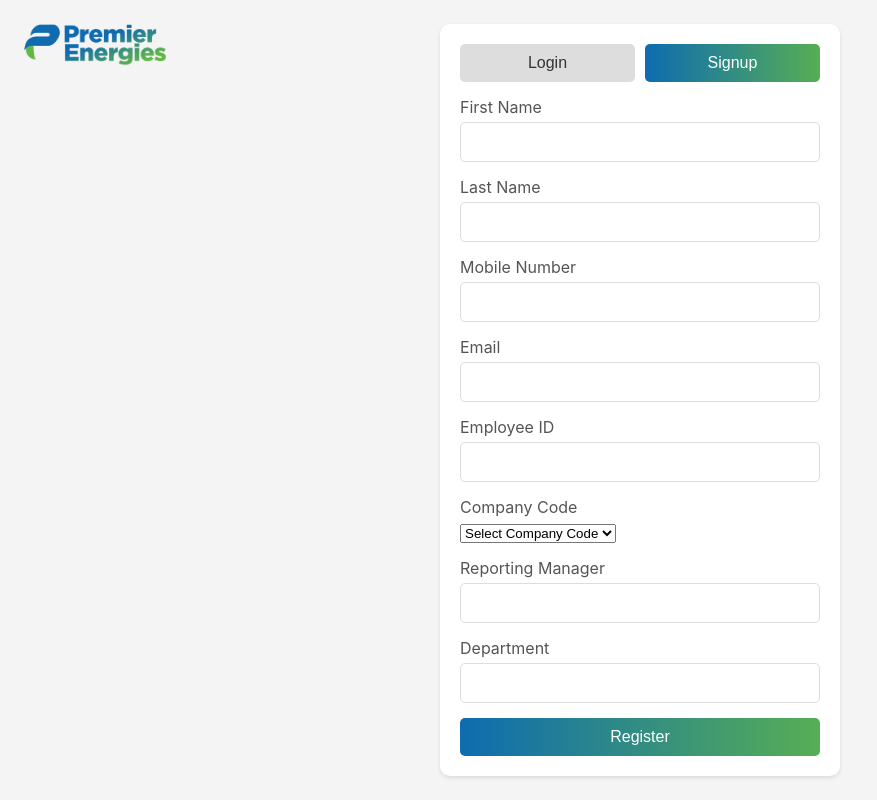
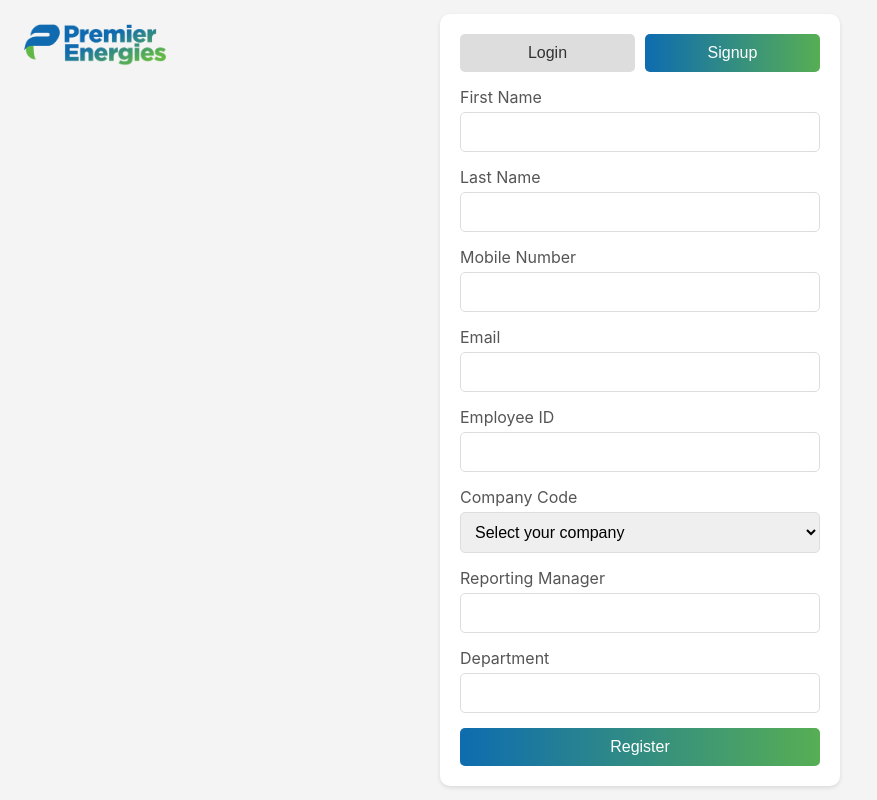
Before and after one commit to aarnav1729/pets, a React (Create React App) app in the folder frontend/: page / in a window 1280 px wide. Both pictures are taken after a click on the button "Signup". Shown: the whole page, without its empty margins (0-877 px from the left). Built offline with nearby package versions, Linux system fonts and the light colour scheme.

Commit message:
update frontend directory files

```diff
--- a/frontend/src/App.js
+++ b/frontend/src/App.js
@@ -1,16 +1,10 @@
 // src/App.js
 import React, { useState } from 'react';
-import { BrowserRouter as Router, Routes, Route, Navigate } from 'react-router-dom';
-import Navbar from './components/Navbar';
+import { BrowserRouter as Router, Routes, Route } from 'react-router-dom';
 import Auth from './components/Auth';
 import Profile from './components/Profile';
-import Home from './components/Home';
-import IT from './components/IT';
-import SAP from './components/SAP';
-import Dashboard from './components/Dashboard';
 import './App.css';
 import './auth.css';
-import './navbar.css';
 
 const App = () => {
   const [isAuthenticated, setIsAuthenticated] = useState(false);
@@ -29,19 +23,15 @@ const App = () => {
   return (
     <Router>
       <div className="app">
-        {isAuthenticated && <Navbar />}
         <Routes>
           <Route
             path="/"
-            element={isAuthenticated ? <Home /> : <Auth onLogin={handleLogin} />}
+            element={!isAuthenticated ? <Auth onLogin={handleLogin} /> : <Profile user={user} onLogout={handleLogout} />}
           />
           <Route
             path="/profile"
             element={<Profile user={user} onLogout={handleLogout} />}
           />
-          <Route path="/it" element={<IT />} />
-          <Route path="/sap" element={<SAP />} />
-          <Route path="/dashboard" element={<Dashboard />} />
         </Routes>
       </div>
     </Router>
--- a/frontend/src/auth.css
+++ b/frontend/src/auth.css
@@ -6,15 +6,15 @@
   height: 100vh;
   background-color: #f4f4f4;
   position: relative;
-  padding: 20px; /* Added padding for smaller screens */
-  box-sizing: border-box; /* Ensure padding and border are included in element's total width and height */
+  padding: 20px;
+  box-sizing: border-box;
 }
 
 .auth-logo {
   position: absolute;
   top: 20px;
   left: 20px;
-  width: 150px; /* Reduced size for better responsiveness */
+  width: 150px;
   height: auto;
 }
 
@@ -24,15 +24,15 @@
   border-radius: 10px;
   box-shadow: 0 2px 4px rgba(0, 0, 0, 0.1);
   width: 100%;
-  max-width: 400px; /* Added max-width for responsiveness */
-  box-sizing: border-box; /* Ensure padding and border are included in element's total width and height */
+  max-width: 400px;
+  box-sizing: border-box;
 }
 
 .auth-form h2 {
   margin-bottom: 20px;
   font-size: 24px;
   color: #333;
-  text-align: center; /* Centered text for better appearance on small screens */
+  text-align: center;
 }
 
 .auth-form div {
@@ -45,13 +45,14 @@
   color: #555;
 }
 
-.auth-form input {
+.auth-form input,
+.auth-form select {
   width: 100%;
   padding: 10px;
   font-size: 16px;
   border: 1px solid #ddd;
   border-radius: 5px;
-  box-sizing: border-box; /* Ensure padding and border are included in element's total width and height */
+  box-sizing: border-box;
 }
 
 .auth-form button {
@@ -110,7 +111,7 @@
   color: white;
   cursor: pointer;
   transition: background 0.3s ease;
-  margin-top: 20px; /* Add margin to separate from other content */
+  margin-top: 20px;
 }
 
 .logout-button:hover {
@@ -155,7 +156,8 @@
     font-size: 20px;
   }
 
-  .auth-form input {
+  .auth-form input,
+  .auth-form select {
     padding: 8px;
     font-size: 14px;
   }
--- a/frontend/src/components/Profile.js
+++ b/frontend/src/components/Profile.js
@@ -5,8 +5,8 @@ import '../auth.css';
 
 const Profile = ({ onLogout }) => {
   const location = useLocation();
-  const user = location.state.user;
   const navigate = useNavigate();
+  const user = location.state ? location.state.user : {};
 
   const handleLogout = () => {
     onLogout();
--- a/frontend/src/components/Register.js
+++ b/frontend/src/components/Register.js
@@ -101,14 +101,13 @@ const Register = () => {
           onChange={handleChange}
           required
         >
-          <option value="">Select Company Code</option>
-          <option value="1000">1000</option>
-          <option value="2000">2000</option>
-          <option value="3000">3000</option>
-          <option value="4000">4000</option>
-          <option value="5000">5000</option>
+          <option value="">Select your company</option>
+          <option value="COMP1">Company 1</option>
+          <option value="COMP2">Company 2</option>
+          <option value="COMP3">Company 3</option>
+          <option value="COMP4">Company 4</option>
+          <option value="COMP5">Company 5</option>
         </select>
-
       </div>
       <div>
         <label>Reporting Manager</label>
```
